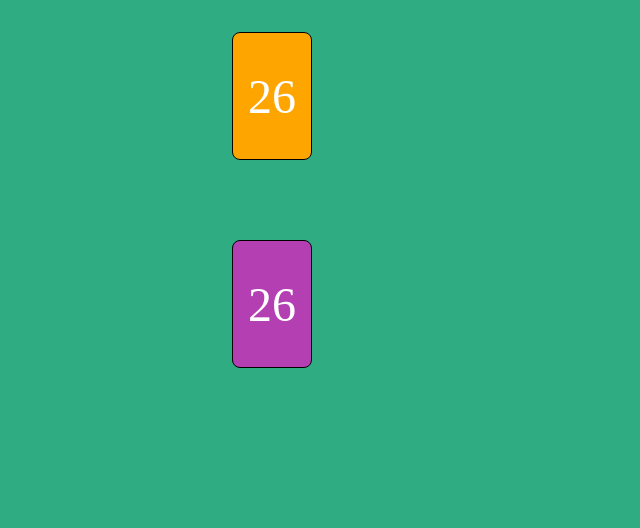
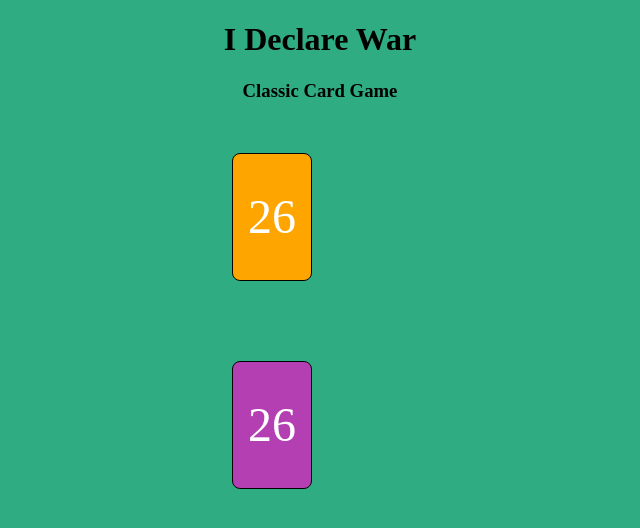
Before and after one commit to LaStarS/IDeclareWar, a plain HTML site: page index.html in a window 1280 px wide. Shown: the whole page, without its empty margins (320-960 px from the left). Drawn offline with Linux system fonts and the light colour scheme.

Commit message:
add header

```diff
--- a/index.html
+++ b/index.html
@@ -8,11 +8,18 @@
     <script src="script.js" type="module"></script>
 <link rel="stylesheet" href="styles.css">
 </head>
+<header>
+<h1>I Declare War</h1>
+<h3>Classic Card Game</h3>
+</header>
 <body>
-   <div class="computer-deck deck"></div>
+   <div id="container">
+    <div class="computer-deck deck"></div>
    <div class="computer-card-slot card-slot"></div>
    <div class="text"></div>
    <div class="player-deck deck"></div>
    <div class="player-card-slot card-slot"></div>
+   </div>
+
 </body>
 </html>
--- a/styles.css
+++ b/styles.css
@@ -1,8 +1,12 @@
 * {
     box-sizing: border-box;
+    background-color: rgb(48, 172, 130);
+}
+header {
+    text-align:  center;
 }
 
-body {
+#container {
     margin: 0;
     display: grid;
     grid-template-columns: repeat(2, 5rem);
@@ -11,7 +15,7 @@ body {
     cursor: pointer;
     justify-content: center;
     padding-top: 2rem;
-    background-color: rgb(48, 172, 130);
+
 }
 
 .deck {
```
